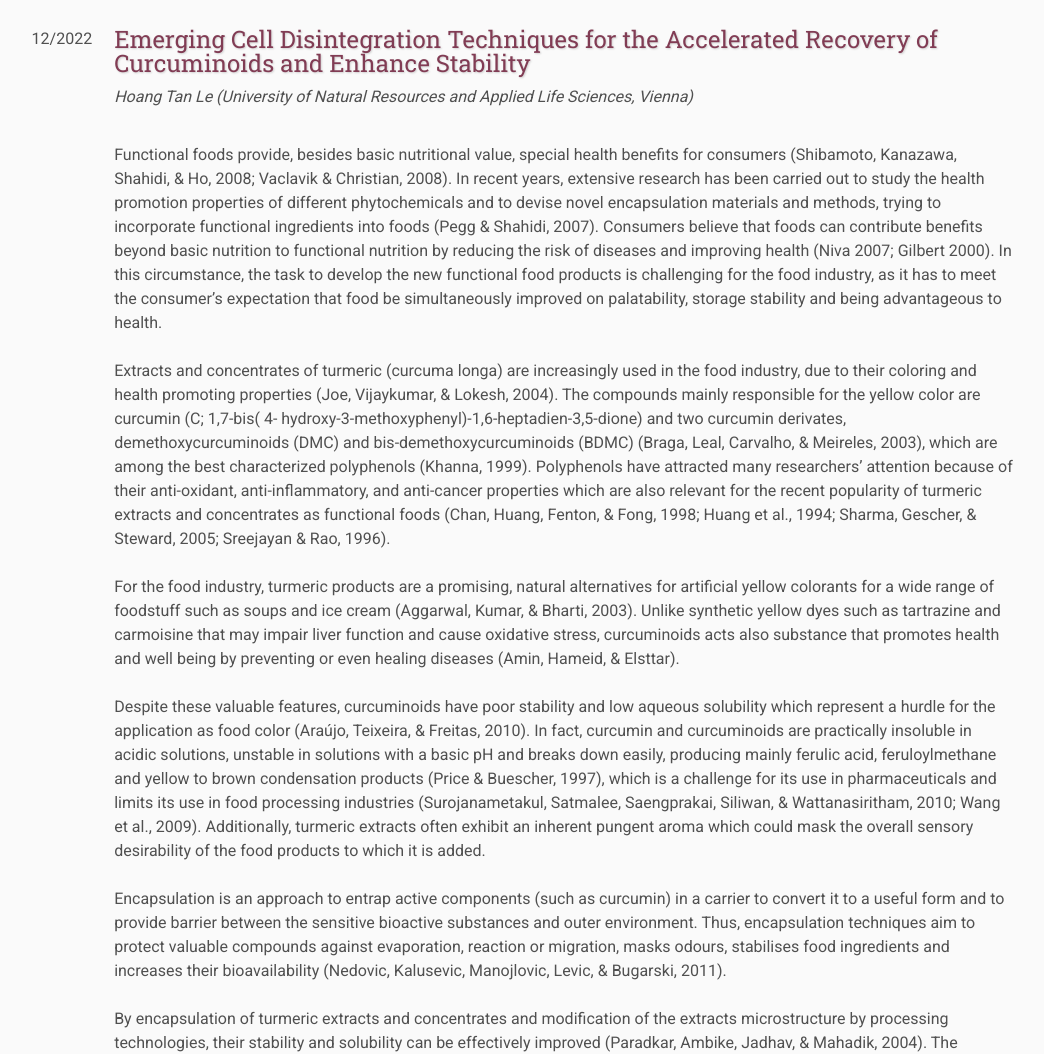
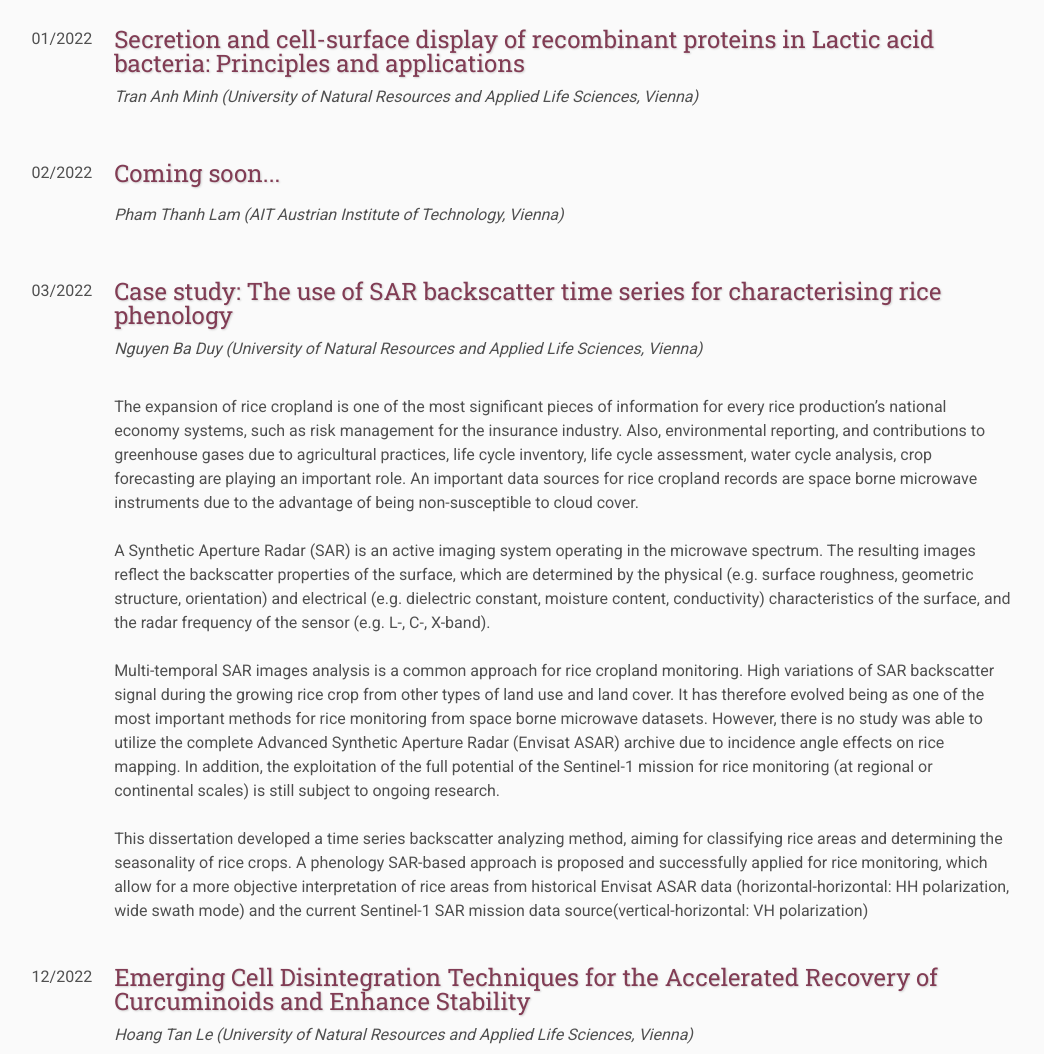
Before and after one commit to phdtalk/phdtalk.github.io, a plain HTML site: page program/index.html in a window 1280 px wide. Shown: the part 625-1679 px from the top of the page, without its empty margins (135-1179 px from the left). Drawn offline with nearby package versions, Linux system fonts and the light colour scheme; some packages are replaced by stand-ins of ours; files that its build step writes are made by us from their sources.

Commit message:
Update index.html

```diff
--- a/program/index.html
+++ b/program/index.html
@@ -64,6 +64,84 @@
         </tr>
     </table>
     <table id="speaker">
+
+
+        <tr>
+            <td class="date" rowspan="3">
+                01/2022
+            </td>
+            <td class="title">
+                Secretion and cell-surface display of recombinant proteins in Lactic acid bacteria: Principles and applications
+            </td>
+        </tr>
+
+        <tr>
+            <td class="speaker">
+                Tran Anh Minh (University of Natural Resources and Applied Life Sciences, Vienna)
+            </td>
+        </tr>
+        <tr>
+            <td class="abstract">
+                <p></p>
+                <p>
+                </p>
+            </td>
+        </tr>
+        <tr>
+            <td class="date" rowspan="3">
+                02/2022
+            </td>
+            <td class="title">
+                Coming soon...
+            </td>
+        </tr>
+
+        <tr>
+            <td class="speaker">
+                Pham Thanh Lam (AIT Austrian Institute of Technology, Vienna)
+            </td>
+        </tr>
+        <tr>
+            <td class="abstract">
+                <p>
+               </p>
+            </td>
+        </tr>
+
+        <tr>
+            <td class="date" rowspan="3">
+                03/2022
+            </td>
+            <td class="title">
+                Case study: The use of SAR backscatter time series for characterising rice phenology
+            </td>
+        </tr>
+
+        <tr>
+            <td class="speaker">
+                Nguyen Ba Duy (University of Natural Resources and Applied Life Sciences, Vienna)
+            </td>
+        </tr>
+        <tr>
+            <td class="abstract">
+                <p>
+                    The expansion of rice cropland is one of the most significant pieces of information for every rice production’s national economy systems, such as risk management for the insurance industry. Also, environmental reporting, and contributions to greenhouse gases due to agricultural practices, life cycle inventory, life cycle assessment, water cycle analysis, crop forecasting are playing an important role. An important data sources for rice cropland records are space borne microwave instruments due to the advantage of being non-susceptible to cloud cover.
+                </p>
+                <p>
+                    A Synthetic Aperture Radar (SAR) is an active imaging system operating in the microwave spectrum. The resulting images reflect the backscatter properties of the surface, which are determined by the physical (e.g. surface roughness, geometric structure, orientation) and electrical (e.g. dielectric constant, moisture content, conductivity) characteristics of the surface, and the radar frequency of the sensor (e.g. L-, C-, X-band).
+
+                </p>
+                <p>
+                    Multi-temporal SAR images analysis is a common approach for rice cropland monitoring. High variations of SAR backscatter signal during the growing rice crop from other types of land use and land cover. It has therefore evolved being as one of the most important methods for rice monitoring from space borne microwave datasets. However, there is no study was able to utilize the complete Advanced Synthetic Aperture Radar (Envisat  ASAR) archive due to incidence angle effects on rice mapping. In addition, the exploitation of the full potential of the Sentinel-1 mission for rice monitoring (at regional or continental scales) is still subject to ongoing research.
+                </p>
+                <p>
+                    This dissertation developed a time series backscatter analyzing method, aiming for classifying rice areas and determining the seasonality of rice crops. A phenology SAR-based approach is proposed and successfully applied for rice monitoring, which allow for a more objective interpretation of rice areas from historical Envisat ASAR data (horizontal-horizontal: HH polarization, wide swath mode) and the current Sentinel-1 SAR mission data source(vertical-horizontal: VH polarization)
+                </p>
+            </td>
+        </tr>
+
+
+
         <tr>
             <td class="date" rowspan="3">
                 12/2022
@@ -103,6 +181,8 @@
                 </p>
             </td>
         </tr>
+
+
         <tr>
             <td class="date" rowspan="3">
                 01/2022
@@ -111,6 +191,7 @@
                 Secretion and cell-surface display of recombinant proteins in Lactic acid bacteria: Principles and applications
             </td>
         </tr>
+
         <tr>
             <td class="speaker">
                 Tran Anh Minh (University of Natural Resources and Applied Life Sciences, Vienna)
@@ -123,6 +204,7 @@
                 </p>
             </td>
         </tr>
+
         <tr>
             <td class="date" rowspan="3">
                 11/2021
```
